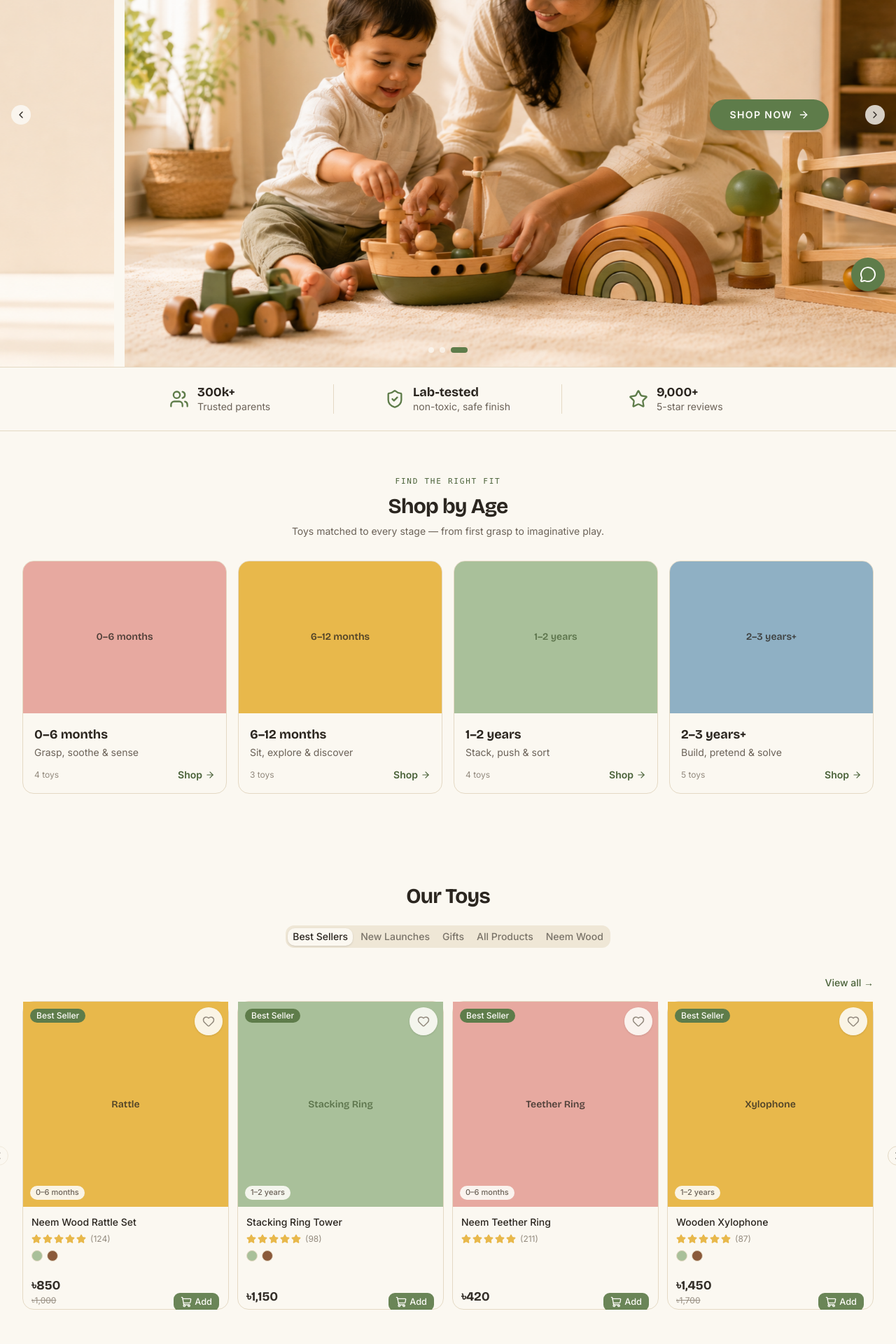
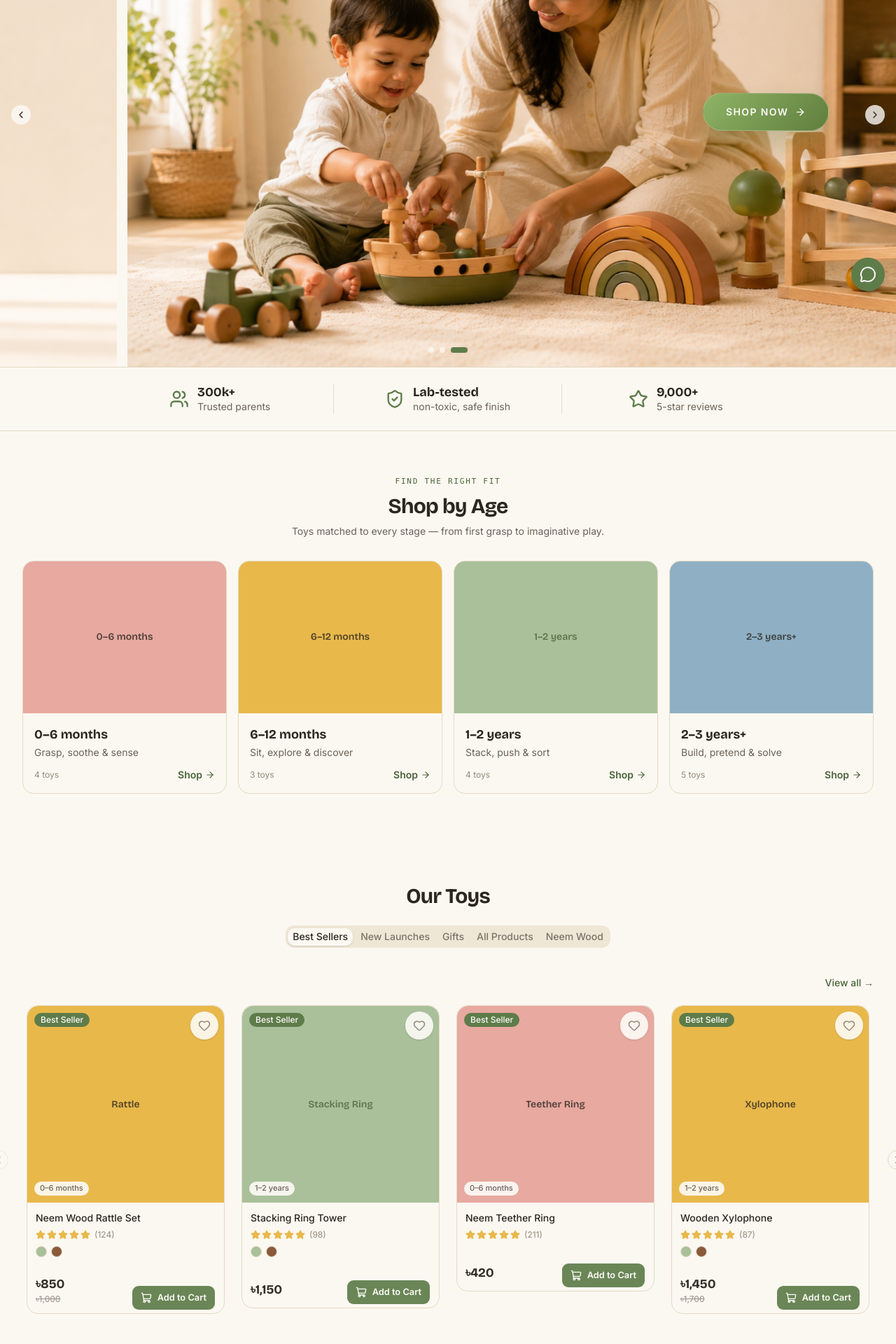
Before and after one commit to nabid-ahamed/montessori-toy-store, a Next.js app: page / in a window 1280 px wide. Shown: the part 360-2280 px from the top of the page at 70% size. Built offline with nearby package versions, Linux system fonts and the light colour scheme.

Commit message:
feat(ui): enhance visual feedback and layout adjustments across components

```diff
--- a/src/components/cart/add-to-cart-button.tsx
+++ b/src/components/cart/add-to-cart-button.tsx
@@ -35,35 +35,31 @@ function CartAddedPopup({
         initial={{ opacity: 0 }}
         animate={{ opacity: 1 }}
         exit={{ opacity: 0 }}
-        className="fixed inset-0 z-[1000] flex items-center justify-center bg-slate-950/40 backdrop-blur-sm"
+        className="fixed inset-0 z-[1000] flex items-center justify-center bg-black/55 backdrop-blur-sm"
       >
         <motion.div
-          initial={{ opacity: 0, scale: 0.8 }}
+          initial={{ opacity: 0, scale: 0.88 }}
           animate={{ opacity: 1, scale: 1 }}
-          exit={{ opacity: 0, scale: 0.95 }}
+          exit={{ opacity: 0, scale: 0.96 }}
           transition={{ duration: 0.28, ease: [0.22, 1, 0.36, 1] }}
-          className="relative mx-4 flex max-w-md flex-col items-center gap-6 rounded-[2rem] border border-white/10 bg-[#0F1420]/95 px-8 py-10 text-center shadow-[0_32px_120px_-24px_rgba(0,0,0,0.65)]"
+          className="relative mx-4 flex max-w-md flex-col items-center gap-8 rounded-[1.75rem] border border-slate-200 bg-paper px-8 py-10 text-center shadow-[0_30px_80px_-30px_rgba(15,23,42,0.22)]"
         >
-          <div className="relative flex h-32 w-32 items-center justify-center rounded-full bg-slate-900/80 shadow-[0_0_0_8px_rgba(30,41,59,0.2)] ring-1 ring-white/10">
+          <div className="relative flex h-24 w-24 items-center justify-center rounded-full bg-neem/10 shadow-[0_18px_50px_-24px_rgba(15,23,42,0.18)]">
             <motion.div
+              initial={{ scale: 0.88, opacity: 0 }}
+              animate={{ scale: 1, opacity: 1 }}
+              transition={{ duration: 0.35, ease: "easeOut" }}
+              className="absolute inset-0 rounded-full bg-gradient-to-br from-neem/15 to-slate-200/30"
+            />
+            <motion.div
+              className="relative flex h-16 w-16 items-center justify-center rounded-full bg-neem text-paper shadow-[0_12px_40px_-18px_rgba(15,23,42,0.25)]"
               initial={{ scale: 0.9, opacity: 0 }}
               animate={{ scale: 1, opacity: 1 }}
               transition={{ duration: 0.35, ease: "easeOut" }}
-              className="absolute inset-0 rounded-full bg-gradient-to-br from-neem to-slate-800 opacity-20 blur-2xl"
-            />
-            <motion.div
-              className="absolute inset-0 rounded-full border border-white/10"
-              animate={{ scale: [1, 1.1, 1], opacity: [0.6, 0.15, 0.6] }}
-              transition={{ duration: 1.8, repeat: Infinity, ease: "easeInOut" }}
-            />
-            <motion.div
-              initial={{ scale: 0.8, opacity: 0 }}
-              animate={{ scale: [0.8, 1, 0.95], opacity: [0, 1, 0.85] }}
-              transition={{ duration: 0.7, ease: "easeOut" }}
-              className="relative flex h-20 w-20 items-center justify-center rounded-full bg-neem text-paper shadow-[0_16px_80px_-36px_rgba(94,215,126,0.8)]"
             >
-              <Check className="size-10" />
+              <Check className="size-7" />
             </motion.div>
+          </div>
 
           {particles.map((particle) => (
             <motion.span
@@ -85,27 +81,28 @@ function CartAddedPopup({
               className="absolute left-1/2 top-1/2 h-2 w-2 rounded-full bg-neem shadow-[0_0_18px_rgba(110,231,183,0.5)]"
             />
           ))}
-          </div>
 
-          <div className="space-y-2 text-center">
-            <p className="text-sm uppercase tracking-[0.25em] text-neem-soft/70">
-              Added to Cart!
+          <div className="space-y-4 text-center">
+            <p className="text-xs uppercase tracking-[0.3em] text-slate-500">
+              Added to Cart
             </p>
-            <h2 className="text-3xl font-semibold text-paper">
+            <h2 className="text-3xl font-semibold text-slate-950">
               Added to Cart!
             </h2>
-            <p className="max-w-xs text-sm leading-6 text-slate-200/80">
+            <p className="mx-auto max-w-xs text-sm leading-7 text-slate-600">
               The item has been added to your cart.
             </p>
           </div>
 
           <div className="grid w-full gap-3 sm:grid-cols-2">
             <Link href="/cart" onClick={onClose} className="inline-flex">
-              <Button className="w-full">View Cart</Button>
+              <Button className="w-full bg-neem text-paper hover:bg-neem-deep focus-visible:ring-neem/40">
+                View Cart
+              </Button>
             </Link>
             <Button
               variant="outline"
-              className="w-full"
+              className="w-full border-slate-300 text-slate-700 hover:bg-slate-100 focus-visible:ring-slate-300"
               onClick={onClose}
             >
               Continue Shopping
@@ -163,14 +160,35 @@ export function AddToCartButton({
         onClick={onAdd}
         disabled={inCart}
         aria-label={inCart ? "Added to cart" : "Add to cart"}
-        className={cn(inCart && "bg-neem-deep disabled:opacity-100", className)}
+        className={cn(
+          "h-9 min-w-[118px] justify-center gap-2 px-3 text-[0.8rem] font-semibold",
+          inCart && "bg-neem-deep disabled:opacity-100",
+          className,
+        )}
+      >
+        <motion.div
+          layout
+          transition={{ duration: 0.22, ease: "easeOut" }}
+          className="inline-flex items-center justify-center gap-2"
+        >
+          <AnimatePresence mode="wait" initial={false}>
+            <motion.span
+              key={inCart ? "added" : "add"}
+              initial={{ opacity: 0, y: 4 }}
+              animate={{ opacity: 1, y: 0 }}
+              exit={{ opacity: 0, y: -4 }}
+              transition={{ duration: 0.18, ease: "easeOut" }}
+              className="inline-flex items-center gap-2"
             >
               {inCart ? (
                 <Check className="size-4" />
               ) : (
                 <ShoppingCart className="size-4" />
               )}
-        <span className="sr-only sm:not-sr-only">{inCart ? "Added" : "Add"}</span>
+              <span>{inCart ? "Added ✓" : "Add to Cart"}</span>
+            </motion.span>
+          </AnimatePresence>
+        </motion.div>
       </Button>
 
       {mounted && showPopup ? (
--- a/src/components/collection/product-grid.tsx
+++ b/src/components/collection/product-grid.tsx
@@ -92,7 +92,7 @@ export function ProductGrid({
         </div>
       ) : (
         <>
-          <div className="mt-6 grid grid-cols-2 gap-4 sm:grid-cols-3 sm:gap-5 lg:grid-cols-4 lg:gap-6">
+          <div className="mt-6 grid grid-cols-2 gap-6 sm:grid-cols-3 sm:gap-7 lg:grid-cols-4 lg:gap-8">
             {visible.map((product) => (
               <ProductCard key={product.slug} product={product} />
             ))}
--- a/src/components/home/hero-carousel.tsx
+++ b/src/components/home/hero-carousel.tsx
@@ -54,7 +54,11 @@ export function HeroCarousel() {
                   no cropping or letterboxing. The image slowly zooms (Ken
                   Burns) via a GPU-only CSS transform; overflow-hidden clips the
                   zoom. */}
-              <div className="relative block aspect-video w-full overflow-hidden">
+              <motion.div
+                className="relative block aspect-video w-full overflow-hidden"
+                whileHover={{ scale: 1.02 }}
+                transition={{ duration: 0.45, ease: "easeOut" }}
+              >
                 <Image
                   src={s.image}
                   alt=""
@@ -63,7 +67,7 @@ export function HeroCarousel() {
                   sizes="100vw"
                   className="animate-kenburns object-cover"
                 />
-              </div>
+              </motion.div>
             </CarouselItem>
           ))}
         </CarouselContent>
@@ -82,13 +86,35 @@ export function HeroCarousel() {
           transition={{ duration: 0.6, ease: "easeOut", delay: 0.3 }}
           className="pointer-events-auto"
         >
-          <Link
-            href={heroSlides[selected]?.href ?? "/collections/all"}
-            className="group inline-flex items-center gap-2 rounded-full bg-neem px-6 py-3 text-xs font-semibold uppercase tracking-[0.1em] text-paper shadow-md transition-all duration-300 ease-out hover:bg-neem-deep hover:shadow-lg sm:px-7 sm:text-sm"
+          <motion.div
+            className="relative"
+            animate={{ y: [0, -4, 0], rotate: [0, 0.2, 0] }}
+            transition={{ duration: 4.2, repeat: Infinity, repeatType: "mirror", ease: "easeInOut" }}
+            whileHover={{ scale: 1.05, y: -5, boxShadow: "0 20px 45px rgba(83, 117, 57, 0.26)" }}
+            whileTap={{ scale: 0.98 }}
           >
-            Shop Now
-            <ArrowRight className="size-4 transition-transform duration-300 ease-out group-hover:translate-x-1" />
-          </Link>
+            <div className="absolute inset-x-3 -bottom-2 h-3 rounded-full bg-neem/25 blur-xl" />
+            <Link
+              href={heroSlides[selected]?.href ?? "/collections/all"}
+              className="group relative inline-flex items-center overflow-hidden rounded-full border border-white/20 bg-[linear-gradient(135deg,#8fb466_0%,#5f7e3d_100%)] px-7 py-3.5 text-xs font-semibold uppercase tracking-[0.1em] text-paper shadow-[0_14px_34px_rgba(83,117,57,0.24)] transition-all duration-300 ease-out hover:bg-[linear-gradient(135deg,#9cc56f_0%,#6d8f45_100%)] sm:px-8 sm:py-4 sm:text-sm"
+            >
+              <motion.span
+                className="absolute inset-0 rounded-full bg-[linear-gradient(110deg,transparent_0%,rgba(255,255,255,0.35)_45%,transparent_100%)]"
+                animate={{ x: ["-140%", "140%"] }}
+                transition={{ duration: 3.8, repeat: Infinity, repeatDelay: 2.4, ease: "linear" }}
+              />
+              <span className="relative z-10 inline-flex items-center gap-2">
+                Shop Now
+                <motion.span
+                  className="inline-flex"
+                  whileHover={{ x: 4 }}
+                  transition={{ duration: 0.25, ease: "easeOut" }}
+                >
+                  <ArrowRight className="size-4" />
+                </motion.span>
+              </span>
+            </Link>
+          </motion.div>
         </motion.div>
       </div>
 
--- a/src/components/placeholder-image.tsx
+++ b/src/components/placeholder-image.tsx
@@ -30,7 +30,7 @@ export function PlaceholderImage({ tone = "cream", label, className }: Props) {
       role="img"
       aria-label={label ? `${label} (placeholder)` : "placeholder"}
       className={cn(
-        "flex select-none items-center justify-center overflow-hidden",
+        "flex select-none items-center justify-center overflow-visible",
         toneClass[tone],
         className,
       )}
--- a/src/components/product/product-card.tsx
+++ b/src/components/product/product-card.tsx
@@ -70,7 +70,7 @@ export function ProductCard({ product }: { product: Product }) {
 
   return (
     <motion.div
-      className="group/card isolate relative z-0 flex h-full flex-col overflow-visible rounded-xl border border-cream-300 bg-card transition-all duration-300"
+      className="group/card isolate relative z-0 overflow-visible p-1 sm:p-1.5"
       variants={cardVariants}
       initial="rest"
       whileHover="hover"
@@ -78,8 +78,9 @@ export function ProductCard({ product }: { product: Product }) {
       transition={cardHoverTransition}
       style={{ willChange: "transform" }}
     >
+      <div className="relative flex h-full flex-col overflow-hidden rounded-xl border border-cream-300 bg-card transition-all duration-300">
         {/* image (hover-swap) */}
-      <Link href={href} className="relative block aspect-square overflow-hidden">
+        <Link href={href} className="relative block aspect-square overflow-hidden rounded-t-xl">
           <motion.div
             className="absolute inset-0"
             variants={imageVariants}
@@ -123,7 +124,7 @@ export function ProductCard({ product }: { product: Product }) {
       </motion.div>
 
       {/* body */}
-      <div className="flex flex-1 flex-col p-3">
+      <div className="flex flex-1 flex-col px-3 pb-4 pt-3">
         <Link
           href={href}
           className="line-clamp-2 font-medium text-ink transition-colors duration-300 hover:text-neem-deep"
@@ -161,11 +162,11 @@ export function ProductCard({ product }: { product: Product }) {
 
         {/* price + cart */}
         <motion.div
-          className="mt-auto flex items-end justify-between gap-2 pt-3"
+          className="mt-auto flex items-end justify-between gap-3 pt-4 pb-1"
           variants={actionVariants}
           transition={cardHoverTransition}
         >
-          <div className="flex flex-col">
+          <div className="flex min-w-0 flex-col">
             <span className="font-display text-lg font-bold text-ink">
               {formatTk(product.price)}
             </span>
@@ -178,12 +179,13 @@ export function ProductCard({ product }: { product: Product }) {
           <motion.div
             variants={actionVariants}
             transition={cardHoverTransition}
-            className="transition-all duration-300"
+            className="ml-auto flex-shrink-0 transition-all duration-300"
           >
             <AddToCartButton slug={product.slug} title={product.titleBn} />
           </motion.div>
         </motion.div>
       </div>
+    </div>
     </motion.div>
   );
 }
--- a/src/components/product/product-rail.tsx
+++ b/src/components/product/product-rail.tsx
@@ -45,7 +45,7 @@ export function ProductRail({
         </div>
       ) : null}
       <Carousel opts={{ align: "start", loop: false }} className="w-full">
-        <CarouselContent className="-ml-3">
+        <CarouselContent className="-ml-3 overflow-visible">
           {products.map((p) => (
             <CarouselItem
               key={p.slug}
```
Lines whose indentation alone changed are shown as unchanged.
